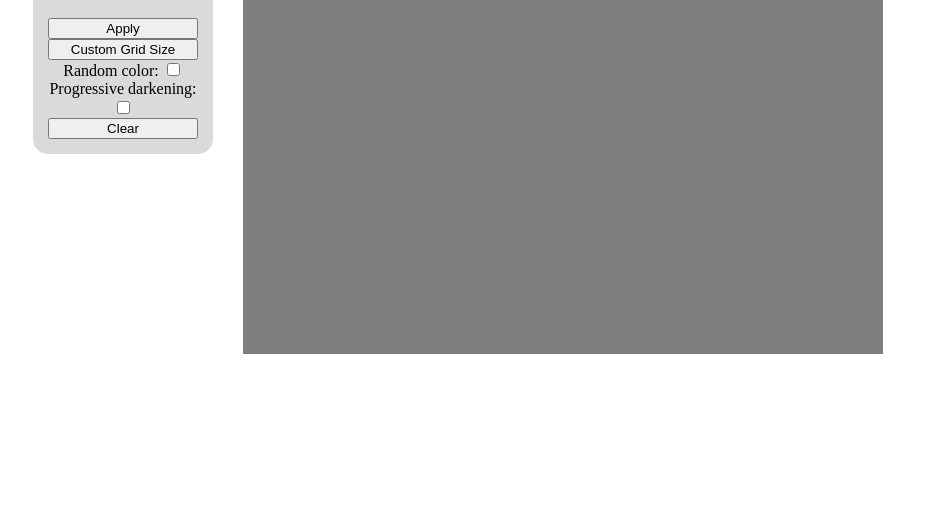
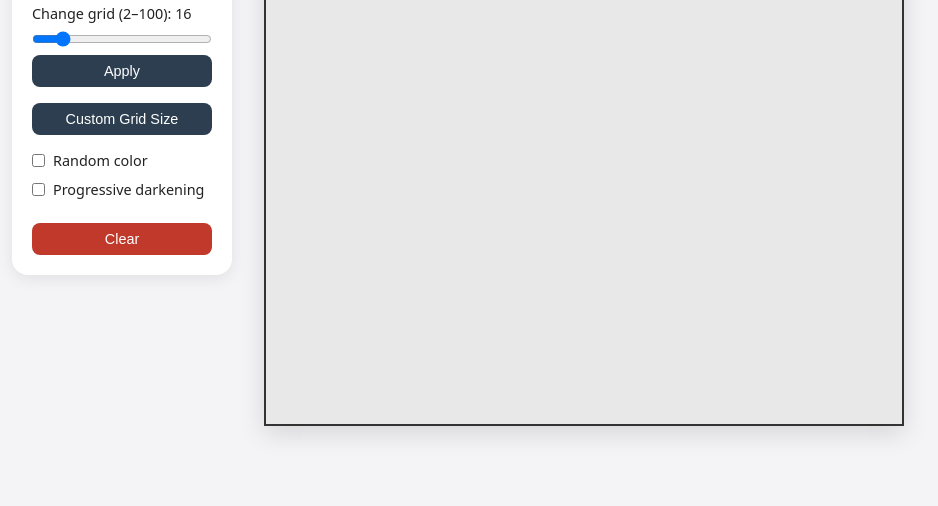
Before and after one commit to RuslanChekhuta/etch-a-sketch, a plain HTML site: page index.html in a window 1280 px wide. Shown: the part 294-800 px from the top of the page, without its empty margins (182-1120 px from the left). Drawn offline with Linux system fonts and the light colour scheme.

Commit message:
feat: add progressive darkening, random colors, and custom grid validation
- Implement per-pixel interaction counter using dataset attributes
- Add progressive darkening (10% opacity increments) and random RGB color modes
- Validate custom grid prompt input for integers between 2 and 100
- Reset pixel styles and counters on grid clear
- Refactor CSS layout and improve control panel styling

```diff
--- a/index.html
+++ b/index.html
@@ -5,24 +5,40 @@
     <meta charset="UTF-8">
     <meta name="viewport" content="width=device-width, initial-scale=1.0">
     <title>Etch-a-Sketch</title>
-    <link rel="stylesheet" href="./style.css">
+    <link rel="stylesheet" href="style.css">
+    <script src="script.js" defer></script>
 </head>
 
 <body>
-    <div class="setting">
-        <label for="grid-size">
-            Change grid (2–100):
-        </label>
-        <input type="range" id="grid-size" min="2" max="100" value="16">
-        <p>size: <span id="size-count">16</span> </p>
-        <button id="apply">Apply</button>
-        <button id="custom-grid">Custom Grid Size</button>
-        <label>Random color: <input type="checkbox" id="random-color"></label>
-        <label>Progressive darkening: <input type="checkbox" id="shading-mode"></label>
-        <button id="gridClear">Clear</button>
-    </div>
-    <div id="root"></div>
-    <script src="./script.js"></script>
+    <aside class="setting">
+        <h1>Etch-a-Sketch</h1>
+
+        <div class="control-group">
+            <label for="grid-size">
+                Change grid (2–100): <span id="size-count">16</span>
+            </label>
+            <input type="range" id="grid-size" min="2" max="100" value="16">
+            <button type="button" id="apply">Apply</button>
+        </div>
+
+        <button type="button" id="custom-grid">Custom Grid Size</button>
+
+        <div class="checkbox-group">
+            <label for="random-color">
+                <input type="checkbox" id="random-color">
+                Random color
+            </label>
+
+            <label for="shading-mode">
+                <input type="checkbox" id="shading-mode">
+                Progressive darkening
+            </label>
+        </div>
+
+        <button type="button" id="gridClear" class="btn-clear">Clear</button>
+    </aside>
+
+    <main id="root"></main>
 </body>
 
 </html>
--- a/script.js
+++ b/script.js
@@ -1,86 +1,79 @@
 const container = document.getElementById("root");
 const gridSize = document.getElementById("grid-size");
 const sizeCount = document.getElementById("size-count");
-const apply = document.getElementById("apply");
-const btnClear = document.getElementById("gridClear");
-const customGrid = document.getElementById("custom-grid");
-const randomColor = document.getElementById("random-color");
-const shadingMode = document.getElementById("shading-mode");
+const applyBtn = document.getElementById("apply");
+const clearBtn = document.getElementById("gridClear");
+const customGridBtn = document.getElementById("custom-grid");
+const randomColorCheckbox = document.getElementById("random-color");
+const shadingModeCheckbox = document.getElementById("shading-mode");
 
-gridSize.addEventListener("change", (e) => {
-  sizeCount.textContent = e.target.value;
-});
+function getRandomColor() {
+  const r = Math.floor(Math.random() * 256);
+  const g = Math.floor(Math.random() * 256);
+  const b = Math.floor(Math.random() * 256);
+  return `rgb(${r}, ${g}, ${b})`;
+}
+
+function populateGrid() {
+  container.innerHTML = "";
+  const size = Number(gridSize.value);
+  const squaresCount = size * size;
+
+  for (let i = 0; i < squaresCount; i++) {
+    const pixel = document.createElement("div");
+    pixel.style.width = `calc(100% / ${size})`;
+    pixel.classList.add("pixel");
+    pixel.dataset.count = "0";
+    container.appendChild(pixel);
+  }
+}
 
 function setCustomGrid() {
-  let customValue = +prompt("Enter grid size (2–100)");
+  const customValue = Number(prompt("Enter grid size (2–100):"));
   if (Number.isInteger(customValue) && customValue >= 2 && customValue <= 100) {
     gridSize.value = customValue;
     sizeCount.textContent = customValue;
-
     populateGrid();
   }
 }
 
-customGrid.addEventListener("click", setCustomGrid);
+function paintSquare(e) {
+  if (e.target === e.currentTarget) return;
 
-function populateGrid() {
-  container.innerHTML = "";
-  let squaresCount = gridSize.value * gridSize.value;
-  for (let i = 0; i < squaresCount; i++) {
-    const pixel = document.createElement("div");
-    pixel.style.width = `calc(100% / ${gridSize.value})`;
-    pixel.classList.add("pixel");
-    pixel.dataset.count = "0";
-    container.appendChild(pixel);
+  if (shadingModeCheckbox.checked) {
+    const currentCount = Number(e.target.dataset.count);
+    const nextCount = Math.min(currentCount + 1, 10);
+    e.target.dataset.count = nextCount;
+    e.target.style.opacity = nextCount / 10;
+  } else {
+    e.target.dataset.count = "0";
+    e.target.style.opacity = "";
   }
-  console.log(container.children.length);
+
+  e.target.style.background = randomColorCheckbox.checked
+    ? getRandomColor()
+    : "black";
 }
 
-apply.addEventListener("click", populateGrid);
-
-function paintSquare(e) {
-  if (e.target !== e.currentTarget) {
-    if (shadingMode.checked) {
-      let count = Number(e.target.dataset.count);
-
-      if (count < 10) {
-        count++;
-        e.target.dataset.count = count;
-      }
-      e.target.style.opacity = count / 10;
-    } else {
-      e.target.dataset.count = 0;
-      e.target.style.opacity = "";
-    }
-
-    if (randomColor.checked) {
-      e.target.style.background = getRandomColor();
-    } else {
-      e.target.style.background = "black";
-    }
-  }
-}
-
-function clear() {
+function clearGrid() {
   const pixels = document.querySelectorAll(".pixel");
-  pixels.forEach((e) => {
-    e.style.background = "";
-    e.dataset.count = 0;
-
-    e.style.opacity = "";
+  pixels.forEach((pixel) => {
+    pixel.style.background = "";
+    pixel.style.opacity = "";
+    pixel.dataset.count = "0";
   });
 }
 
-function getRandomColor() {
-  return `rgb(${Math.floor(Math.random() * 256)} ${Math.floor(Math.random() * 256)} ${Math.floor(Math.random() * 256)})`;
-}
+// Event Listeners
+gridSize.addEventListener("input", (e) => {
+  sizeCount.textContent = e.target.value;
+});
 
-btnClear.addEventListener("click", clear);
+applyBtn.addEventListener("click", populateGrid);
+customGridBtn.addEventListener("click", setCustomGrid);
+clearBtn.addEventListener("click", clearGrid);
+container.addEventListener("mouseover", paintSquare);
+container.addEventListener("dragstart", (e) => e.preventDefault());
 
-container.addEventListener("mouseover", paintSquare);
-
-console.log(container);
-
+// Init
 populateGrid();
-
-console.log(getRandomColor());
--- a/style.css
+++ b/style.css
@@ -1,9 +1,23 @@
+* {
+  box-sizing: border-box;
+  margin: 0;
+  padding: 0;
+}
+
 body {
+  min-height: 100vh;
   display: flex;
   align-items: center;
   justify-content: center;
-  gap: 30px;
-  min-width: 500px;
+  gap: 32px;
+  padding: 20px;
+  font-family:
+    system-ui,
+    -apple-system,
+    sans-serif;
+  background-color: #f4f4f6;
+  color: #222;
+  user-select: none;
 }
 
 #root {
@@ -11,21 +25,81 @@ body {
   height: 640px;
   display: flex;
   flex-wrap: wrap;
-  aspect-ratio: 1;
+  background-color: #ffffff;
+  border: 2px solid #333;
+  box-shadow: 0 8px 24px rgba(0, 0, 0, 0.12);
 }
 
 .pixel {
   aspect-ratio: 1;
-  background: #7e7e7e;
-  /* border-radius: 8px; */
+  background-color: #e8e8e8;
 }
 
 .setting {
   display: flex;
   flex-direction: column;
-  max-width: 150px;
-  padding: 15px;
-  border-radius: 15px;
-  background-color: #dadada;
+  gap: 16px;
+  width: 220px;
+  padding: 20px;
+  border-radius: 16px;
+  background-color: #ffffff;
+  box-shadow: 0 4px 16px rgba(0, 0, 0, 0.08);
+}
+
+.setting h1 {
+  font-size: 1.25rem;
   text-align: center;
+  margin-bottom: 4px;
 }
+
+.control-group {
+  display: flex;
+  flex-direction: column;
+  gap: 8px;
+  font-size: 0.9rem;
+}
+
+.checkbox-group {
+  display: flex;
+  flex-direction: column;
+  gap: 10px;
+  font-size: 0.9rem;
+}
+
+.checkbox-group label {
+  display: flex;
+  align-items: center;
+  gap: 8px;
+  cursor: pointer;
+}
+
+button {
+  padding: 8px 12px;
+  border: none;
+  border-radius: 8px;
+  background-color: #2c3e50;
+  color: #fff;
+  font-size: 0.9rem;
+  font-weight: 500;
+  cursor: pointer;
+  transition:
+    background-color 0.2s ease,
+    transform 0.1s ease;
+}
+
+button:hover {
+  background-color: #1a252f;
+}
+
+button:active {
+  transform: scale(0.98);
+}
+
+.btn-clear {
+  background-color: #c0392b;
+  margin-top: 8px;
+}
+
+.btn-clear:hover {
+  background-color: #a93226;
+}
```
